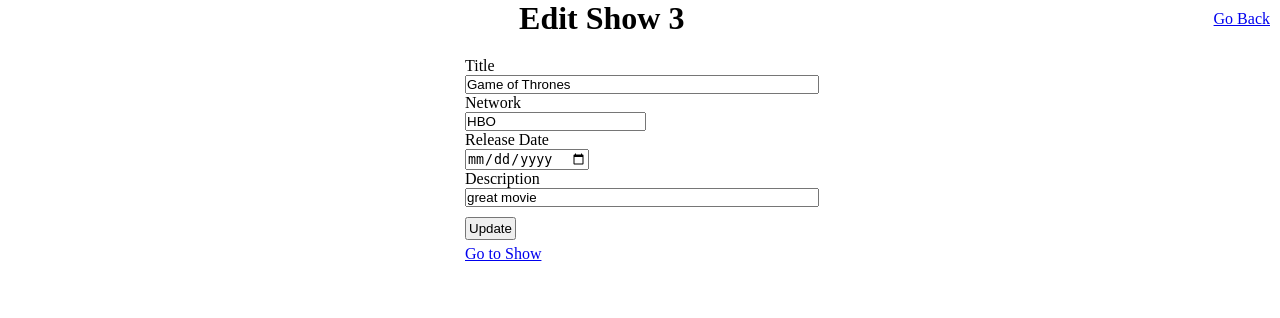
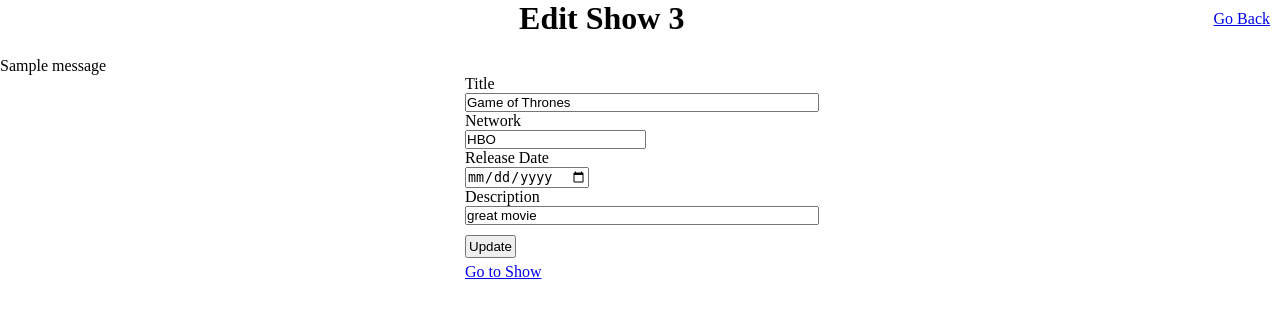
Before and after one commit to ArnoldTingSu/tvShows, a Django app: page /shows/3/edit in a window 1280 px wide. Shown: the top 318 px of the page. Run offline with Django 3.2, Linux system fonts and the light colour scheme; data comes from the database, SQL or seed files in the repository; both versions use the stored data as it was after the commit; tables that the repository leaves empty hold one stand-in row (values such as "Sample post"); one stand-in notice (Sample message) is shown.

Commit message:
corrected and added validation for edit show page

```diff
--- a/tvShows/templates/edit_show.html
+++ b/tvShows/templates/edit_show.html
@@ -11,7 +11,13 @@
 <body>
     <a href="#" onclick="history.go(-1)" id="back">Go Back</a>
         <h1>Edit Show {{show.id}}</h1>
-
+        {% if messages %}
+        <ul class="mesages">
+            {% for message in messages%}
+            <li{% if message.tags %} class="{{message.tags}}" {% endif %}>{{message}}</li>
+            {% endfor %}
+        </ul>
+        {% endif %}
     <form action="/shows/{{show.id}}/update" method="POST" id=inputs>
         {% csrf_token %}
         <label>Title</label>
--- a/tvShows/views.py
+++ b/tvShows/views.py
@@ -49,7 +49,7 @@ def update(request, show_id):
     if errors:
         for key, value in errors.items():
             messages.error(request, value)
-        return redirect('/shows/new')
+        return redirect(f'/shows/{url}/edit')
     else:
         if current_info.title != request.POST['title']:
             current_info.title = request.POST['title']
```
Also changed, not shown: db.sqlite3.
